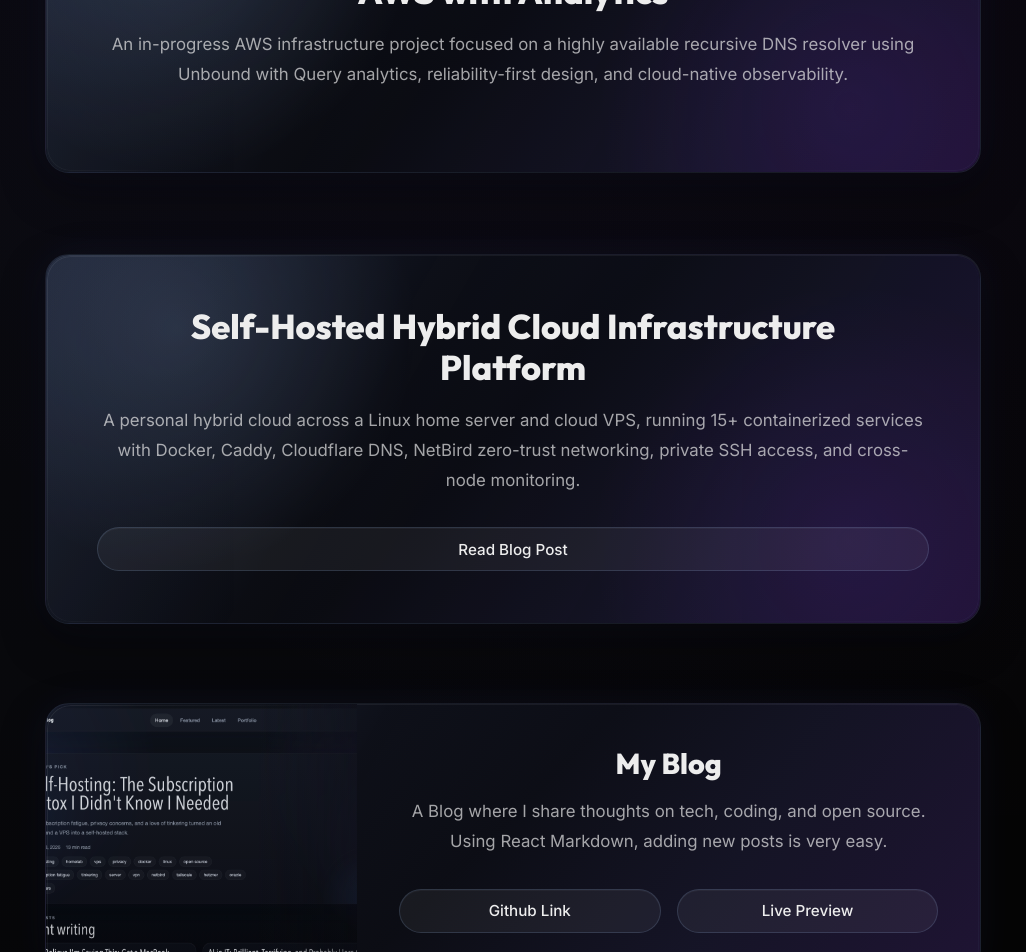
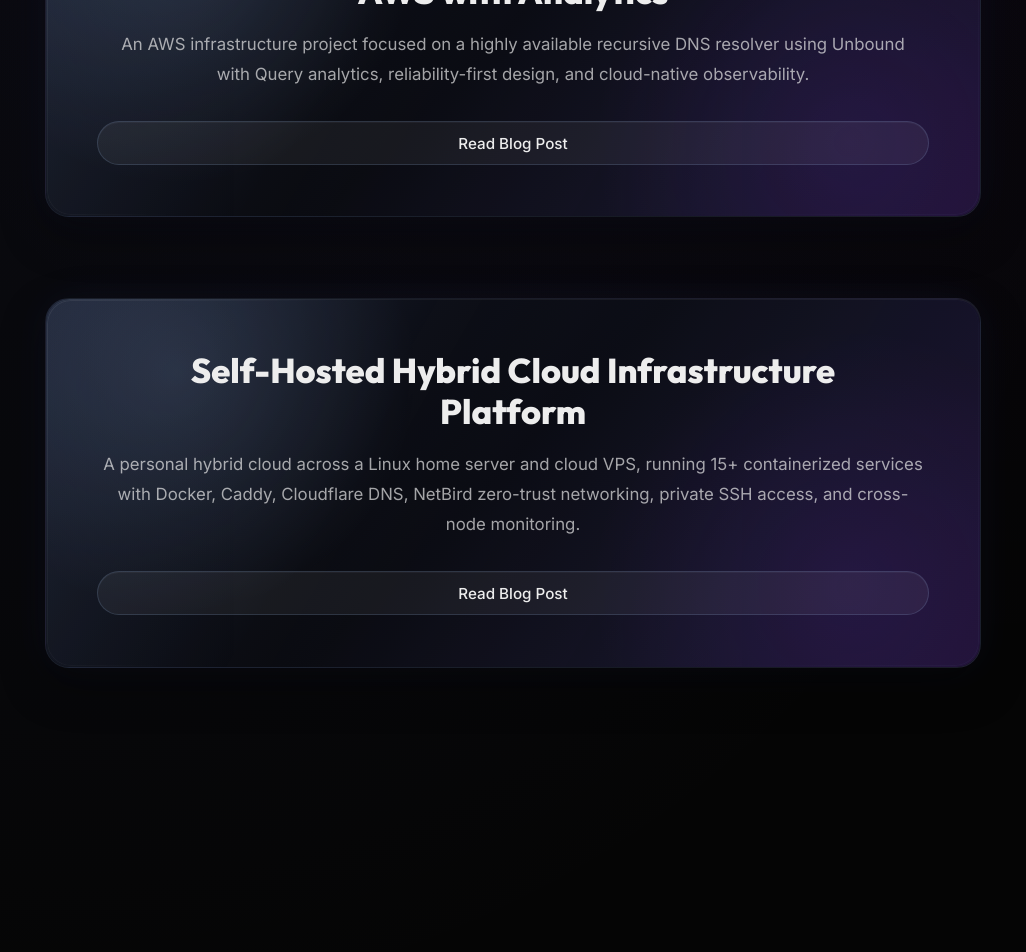
Before and after one commit to lidwan/portfolio, a React (Vite) app: page / in a window 1280 px wide. Shown: the part 1740-2692 px from the top of the page, without its empty margins (127-1153 px from the left). Built offline with nearby package versions, Linux system fonts and the light colour scheme.

Commit message:
Added HA AWS project

```diff
--- a/src/data/projects.js
+++ b/src/data/projects.js
@@ -1,21 +1,15 @@
 const projects = [
     {
         title:"Highly Available Recursive DNS Resolver on AWS with Analytics",
-        description:"An in-progress AWS infrastructure project focused on a highly available recursive DNS resolver using Unbound with Query analytics, reliability-first design, and cloud-native observability.",
-        status:"Currently In Progress"
+        description:"An AWS infrastructure project focused on a highly available recursive DNS resolver using Unbound with Query analytics, reliability-first design, and cloud-native observability.",
+        ghLink:"https://lsblk.dev/posts/building-a-highly-available-dns-resolver-on-aws-with-unbound-auto-scaling-nlb-and-cloudwatch",
+        ghLabel:"Read Blog Post"
     },
     {
         title:"Self-Hosted Hybrid Cloud Infrastructure Platform",
         description:"A personal hybrid cloud across a Linux home server and cloud VPS, running 15+ containerized services with Docker, Caddy, Cloudflare DNS, NetBird zero-trust networking, private SSH access, and cross-node monitoring.",
         ghLink:"https://lsblk.dev/posts/self-hosting-the-subscription-detox-i-didnt-know-i-needed",
         ghLabel:"Read Blog Post"
-    },
-    {
-        picturePath:"/images/blog.png",
-        title:"My Blog",
-        description:"A Blog where I share thoughts on tech, coding, and open source. Using React Markdown, adding new posts is very easy.",
-        ghLink:"https://github.com/lidwan/blog",
-        liveLink:"https://lsblk.dev"
     }
 ];
 
```
